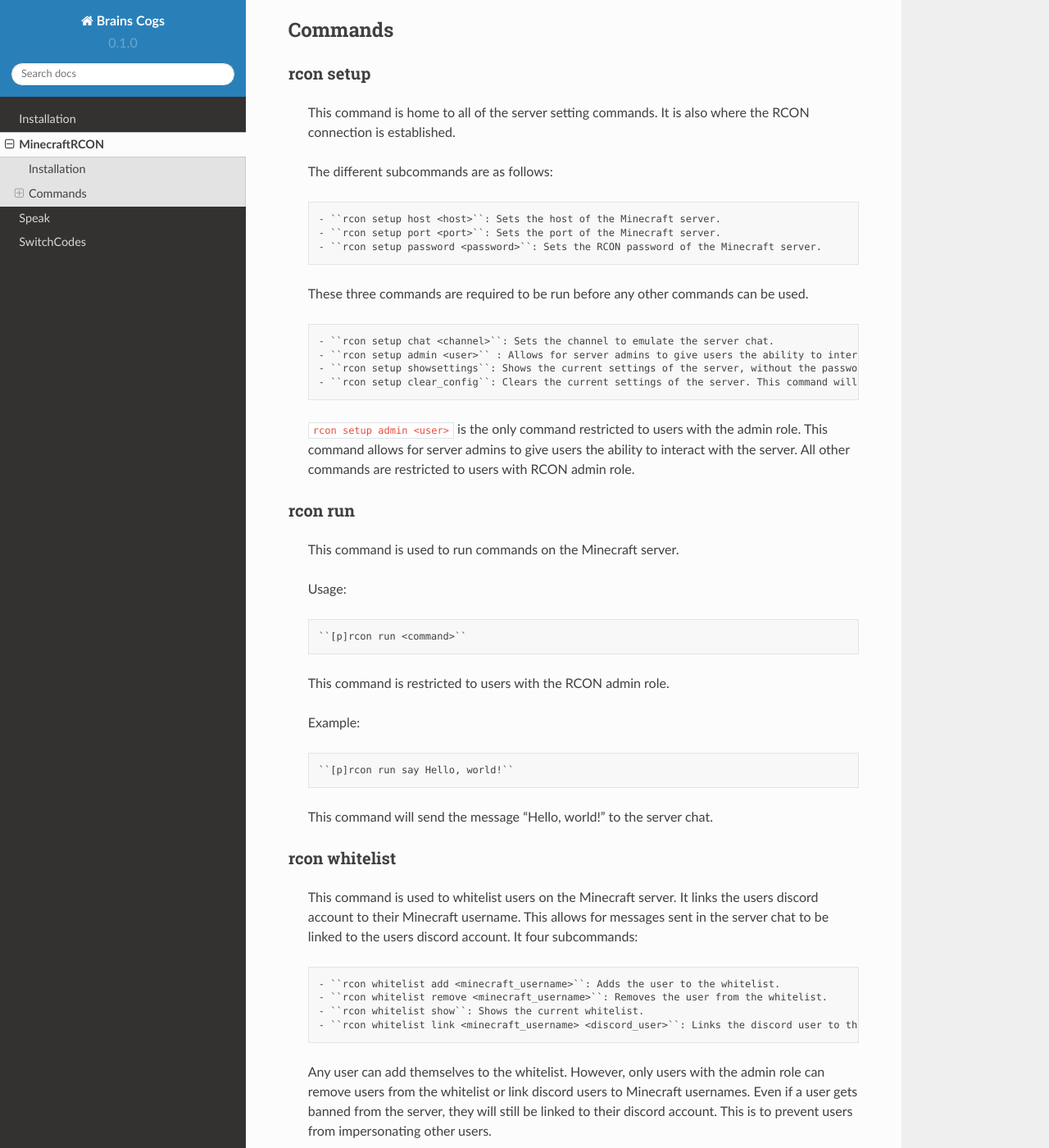
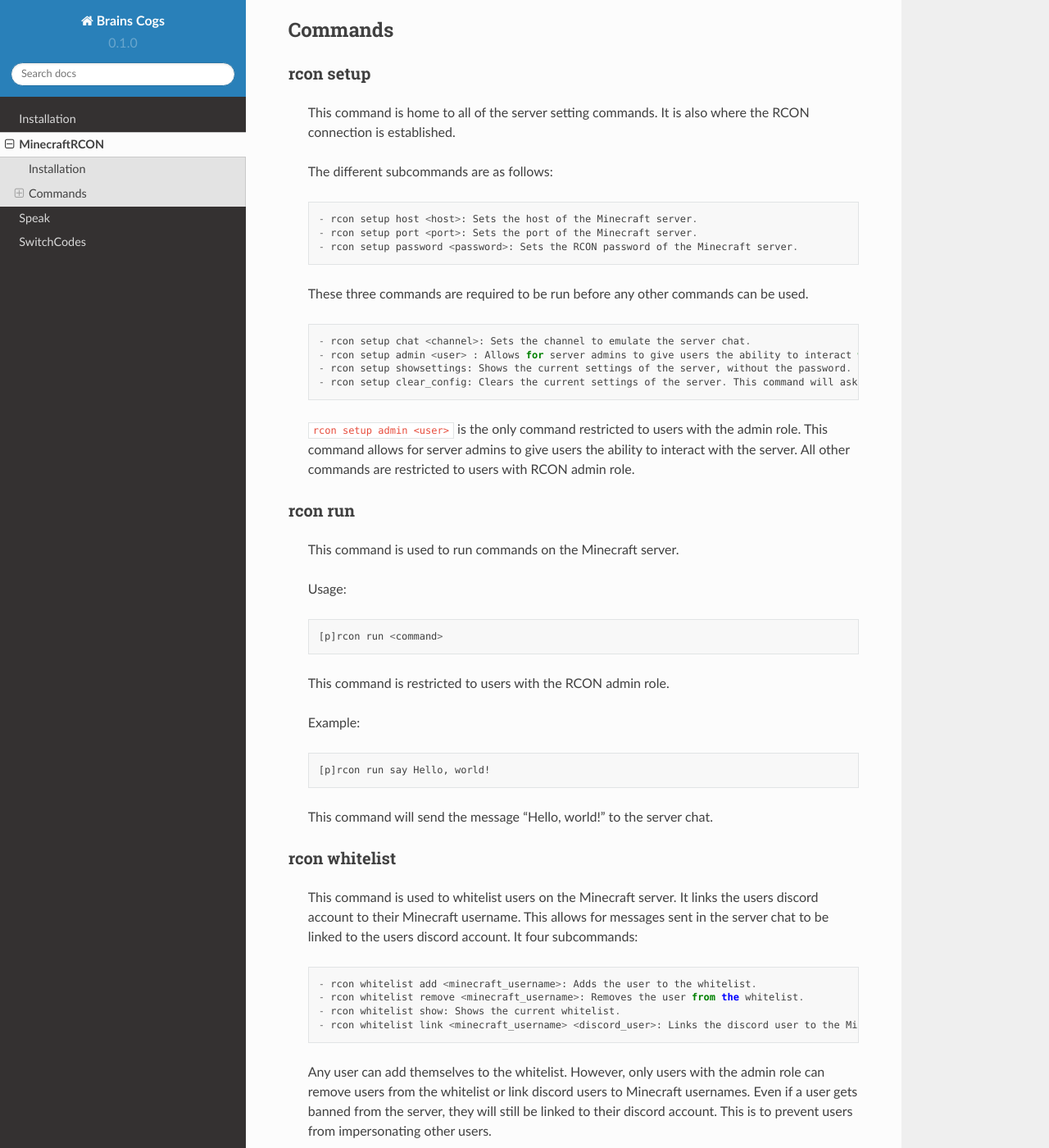
Before and after one commit to jscarfo11/BrainsCogs, a Sphinx documentation site: the page built from docs/source/MinecraftRCON.rst, in a window 1280 px wide and 1400 px high, scrolled down 495 px. Shown: the whole window at 82% size. Built offline with Sphinx 7.4.7 and the Read the Docs theme 2.0.0, drawn with Linux system fonts in a browser that asks for light colours; pages that are not in the unit, such as notebooks, are missing from menus; some of the changed text lies outside the part shown.

Commit message:
Typo fix MinecraftRCON.rst

```diff
--- a/docs/source/MinecraftRCON.rst
+++ b/docs/source/MinecraftRCON.rst
@@ -26,16 +26,16 @@
 
     The different subcommands are as follows: ::
 
-    - ``rcon setup host <host>``: Sets the host of the Minecraft server.
-    - ``rcon setup port <port>``: Sets the port of the Minecraft server.
-    - ``rcon setup password <password>``: Sets the RCON password of the Minecraft server.
+    - rcon setup host <host>: Sets the host of the Minecraft server.
+    - rcon setup port <port>: Sets the port of the Minecraft server.
+    - rcon setup password <password>: Sets the RCON password of the Minecraft server.
 
     These three commands are required to be run before any other commands can be used. ::
 
-    - ``rcon setup chat <channel>``: Sets the channel to emulate the server chat.
-    - ``rcon setup admin <user>`` : Allows for server admins to give users the ability to interact with the server.
-    - ``rcon setup showsettings``: Shows the current settings of the server, without the password.
-    - ``rcon setup clear_config``: Clears the current settings of the server. This command will ask for confirmation before clearing the settings.
+    - rcon setup chat <channel>: Sets the channel to emulate the server chat.
+    - rcon setup admin <user> : Allows for server admins to give users the ability to interact with the server.
+    - rcon setup showsettings: Shows the current settings of the server, without the password.
+    - rcon setup clear_config: Clears the current settings of the server. This command will ask for confirmation before clearing the settings.
 
     ``rcon setup admin <user>`` is the only command restricted to users with the admin role. This command allows for server admins to give users the ability to interact with the server. All other commands are restricted to users with RCON admin role.
 
@@ -47,13 +47,13 @@
 
     Usage: ::
 
-    ``[p]rcon run <command>``
+    [p]rcon run <command>
 
     This command is restricted to users with the RCON admin role.
 
     Example: ::
 
-    ``[p]rcon run say Hello, world!``
+    [p]rcon run say Hello, world!
 
     This command will send the message "Hello, world!" to the server chat.
 
@@ -64,20 +64,20 @@
     This command is used to whitelist users on the Minecraft server. It links the users discord account to their Minecraft username. This allows for messages sent in the server chat to be linked to the users discord account.
     It four subcommands: ::
 
-    - ``rcon whitelist add <minecraft_username>``: Adds the user to the whitelist.
-    - ``rcon whitelist remove <minecraft_username>``: Removes the user from the whitelist.
-    - ``rcon whitelist show``: Shows the current whitelist.
-    - ``rcon whitelist link <minecraft_username> <discord_user>``: Links the discord user to the Minecraft username.
+    - rcon whitelist add <minecraft_username>: Adds the user to the whitelist.
+    - rcon whitelist remove <minecraft_username>: Removes the user from the whitelist.
+    - rcon whitelist show: Shows the current whitelist.
+    - rcon whitelist link <minecraft_username> <discord_user>: Links the discord user to the Minecraft username.
 
 
     Any user can add themselves to the whitelist. However, only users with the admin role can remove users from the whitelist or link discord users to Minecraft usernames. Even if a user gets banned from the server, they will still be linked to their discord account. This is to prevent users from impersonating other users.
 
     Example: ::
 
-    ``[p]rcon whitelist add Notch``
+    [p]rcon whitelist add Notch
     This links the user "Notch" to the discord account that ran the command. ::
 
-    ``[p]rcon whitelist link Notch @Notch#1234``
+    [p]rcon whitelist link Notch @Notch#1234
 
     This links the user "Notch" to the discord user @Notch#1234. This exists so users who are already on the whitelist can have their discord account linked to their Minecraft username.
 
@@ -90,7 +90,7 @@
 
     Usage: ::
 
-    ``[p]rcon ping``
+    [p]rcon ping
 
     This command is unrestricted.
 
@@ -102,6 +102,6 @@
 
     Usage: ::
 
-    ``[p]rcon players``
+    [p]rcon players
 
     This command is unrestricted.
```
